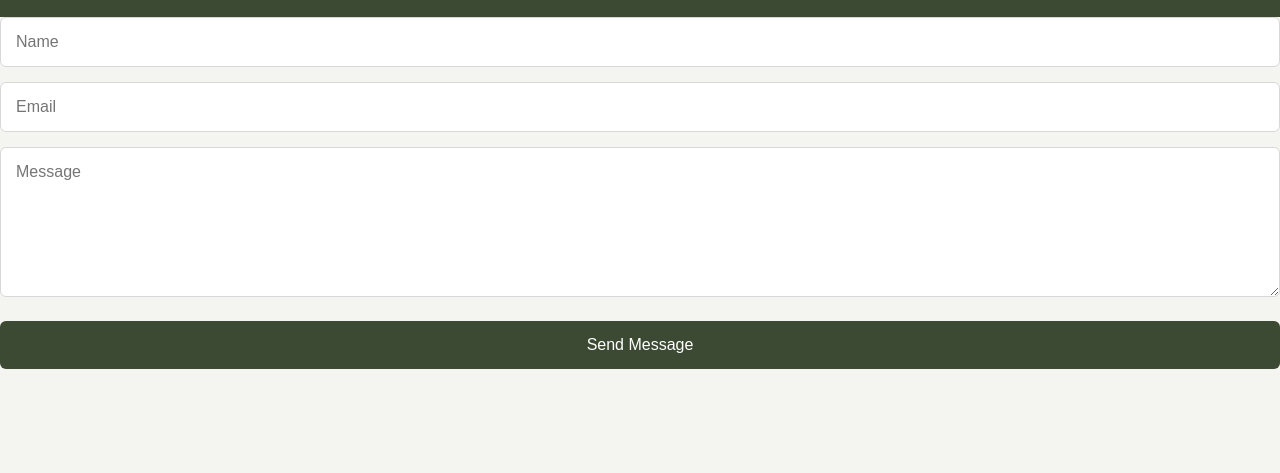
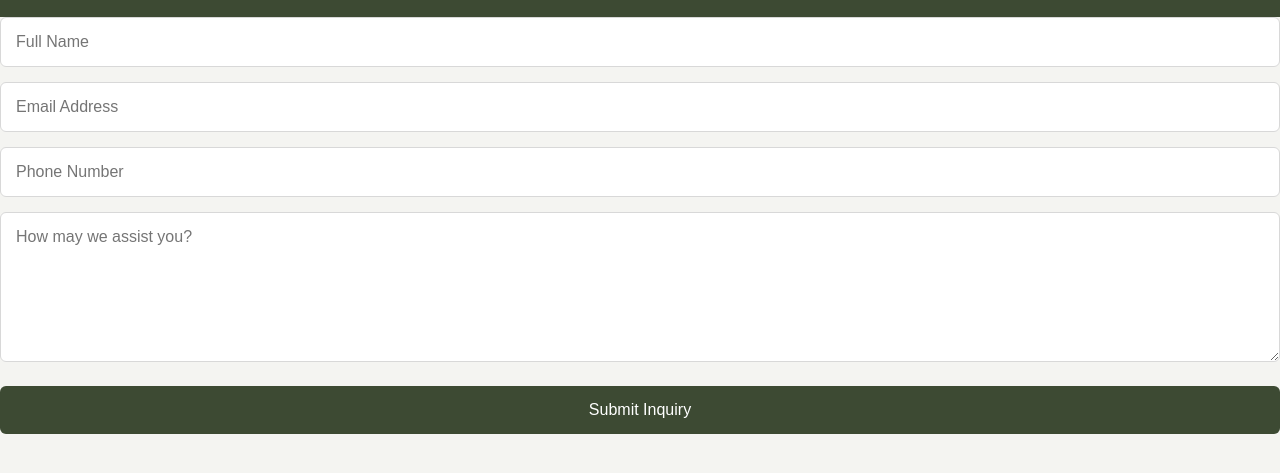
Before and after one commit to TZMVentures/Legal-Resource-Advocate, a plain HTML site: page contact.html in a window 1280 px wide. Shown: the part 77-550 px from the top of the page. Drawn offline with Linux system fonts and the light colour scheme.

Commit message:
Update contact.html

```diff
--- a/contact.html
+++ b/contact.html
@@ -10,17 +10,35 @@
 <h1>Contact Us</h1>
 </header>
 
-<form class="contact-form">
+<form
+action="https://formspree.io/f/mzerkjlj"
+method="POST">
 
-<input type="text" placeholder="Name" required>
+    <input
+    type="text"
+    name="name"
+    placeholder="Full Name"
+    required>
 
-<input type="email" placeholder="Email" required>
+    <input
+    type="email"
+    name="email"
+    placeholder="Email Address"
+    required>
 
-<textarea placeholder="Message"></textarea>
+    <input
+    type="tel"
+    name="phone"
+    placeholder="Phone Number">
 
-<button type="submit">
-Send Message
-</button>
+    <textarea
+    name="message"
+    placeholder="How may we assist you?"
+    required></textarea>
+
+    <button type="submit">
+        Submit Inquiry
+    </button>
 
 </form>
 
```
